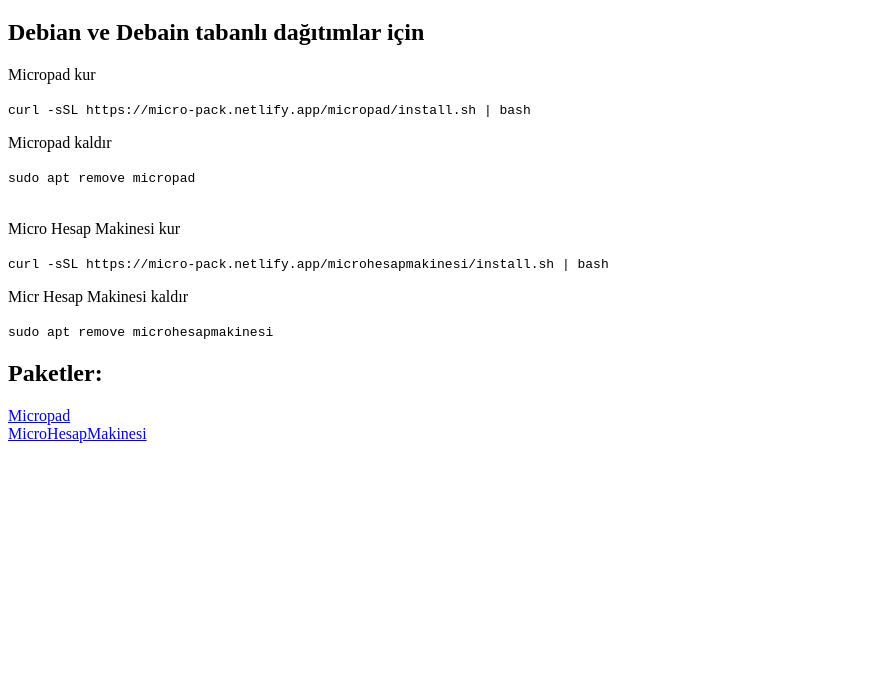
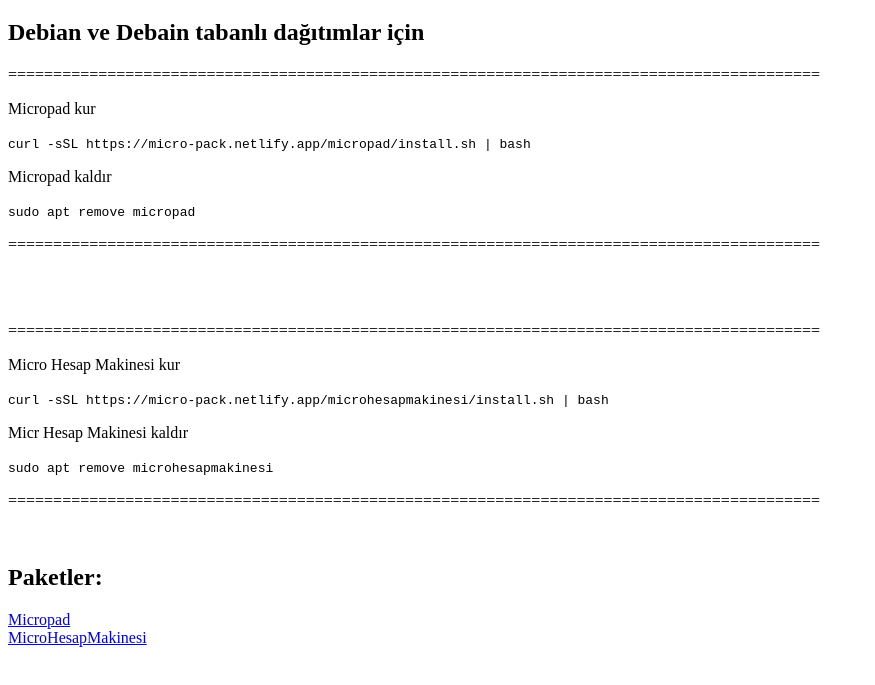
Before and after one commit to YigitC7/web-site, a plain HTML site: page index.html in a window 1280 px wide. Shown: the part 61-746 px from the top of the page, without its empty margins (0-875 px from the left). Drawn offline with Linux system fonts and the light colour scheme.

Commit message:
Update index.html

```diff
--- a/index.html
+++ b/index.html
@@ -8,15 +8,19 @@
 <body>
   <h1>Micro Paketler</h1>
   <h2>Debian ve Debain tabanlı dağıtımlar için</h2>
+  <p>==========================================================================================</p>
   <p>Micropad kur</p>
   <code>curl -sSL https://micro-pack.netlify.app/micropad/install.sh | bash</code>
   <p>Micropad kaldır</p>
   <code>sudo apt remove micropad</code>
+  <p>==========================================================================================</p>
   <br><br>
+  <p>==========================================================================================</p>
   <p>Micro Hesap Makinesi kur</p>
   <code>curl -sSL https://micro-pack.netlify.app/microhesapmakinesi/install.sh | bash</code>
   <p>Micr Hesap Makinesi kaldır</p>
   <code>sudo apt remove microhesapmakinesi</code>
+  <p>==========================================================================================</p>
 
   <br>
   <h2>Paketler:</h2>
```
